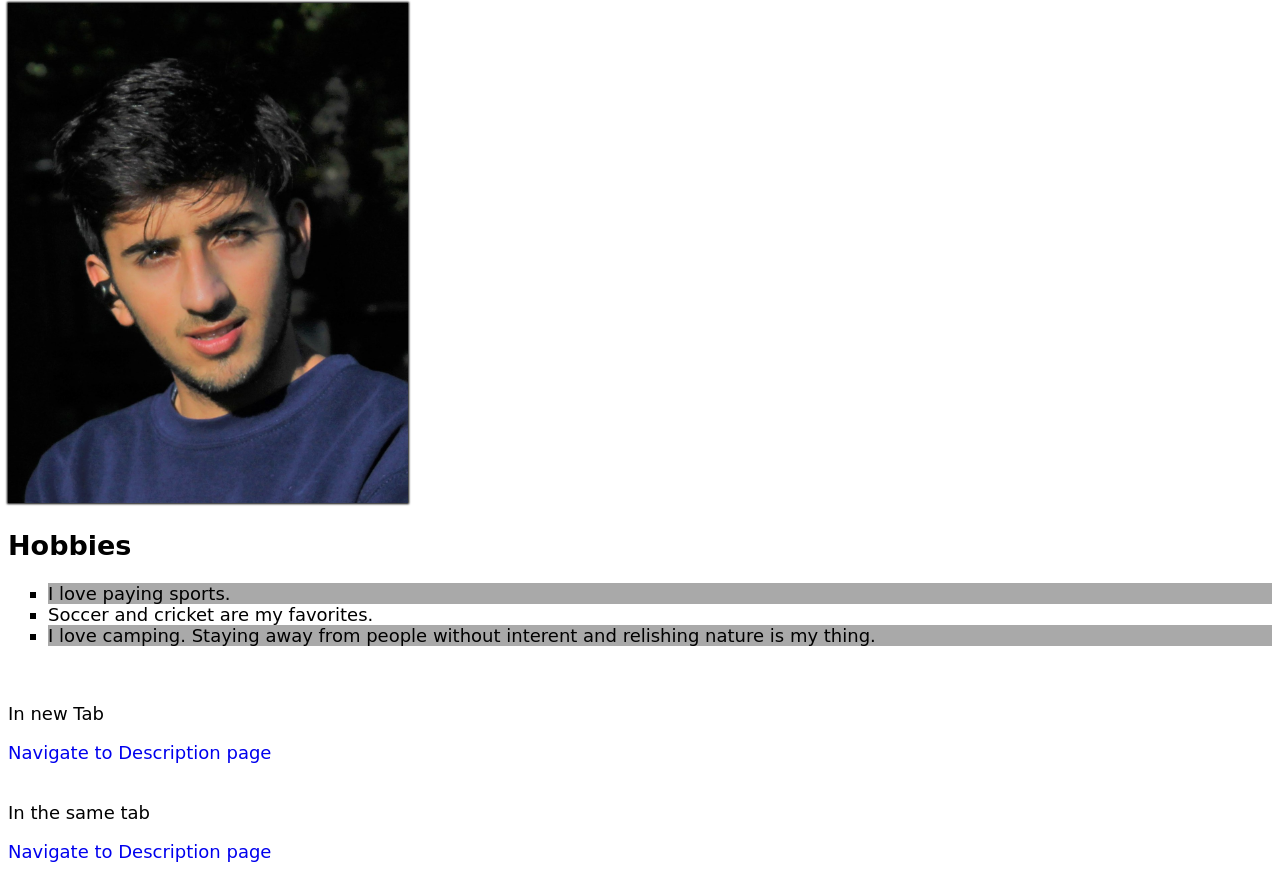
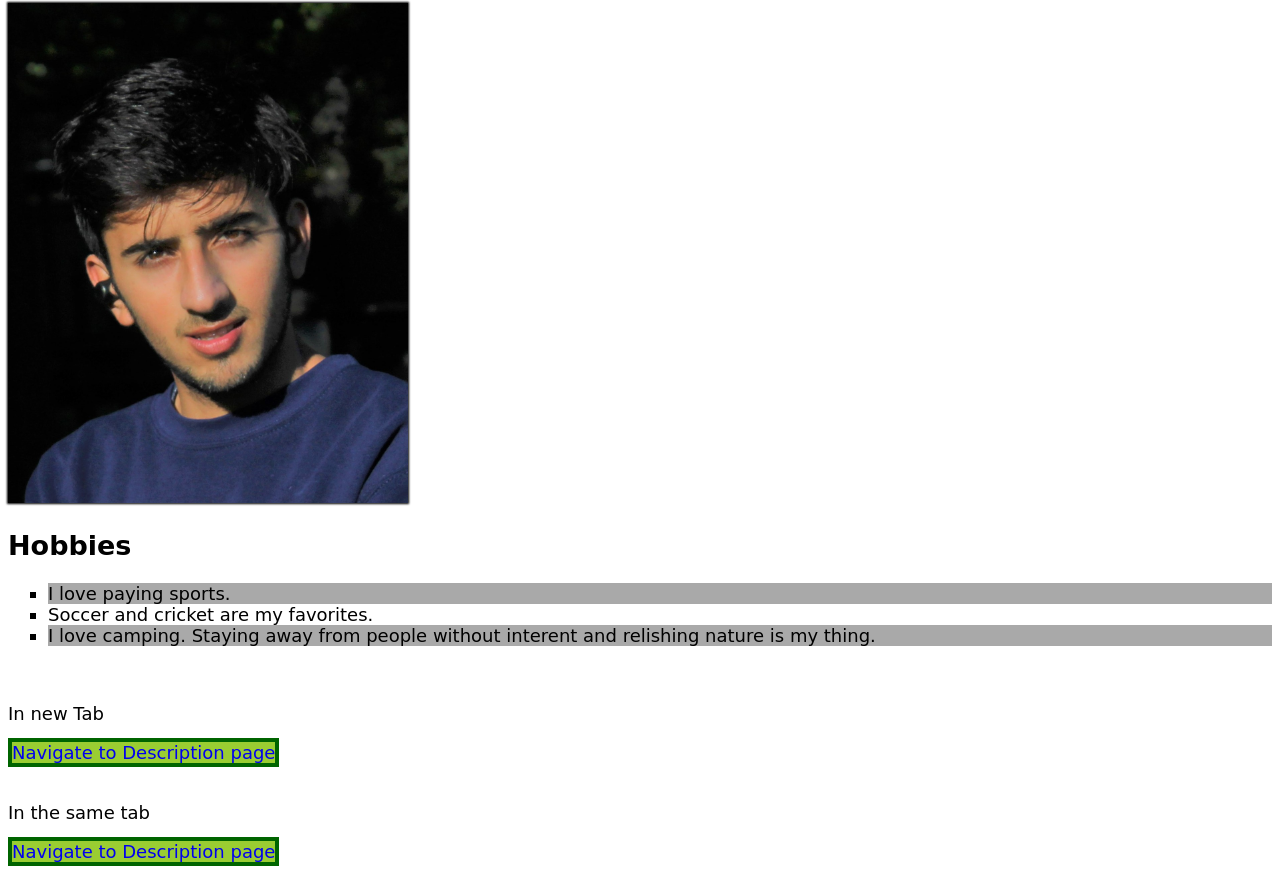
Before and after one commit to zeb00002/zeb00002.github.io, a plain HTML site: page html-assignment/index.html in a window 1280 px wide. Shown: the part 465-1335 px from the top of the page. Drawn offline with Linux system fonts and the light colour scheme.

Commit message:
Hover, BG color of links changed and border added.

```diff
--- a/html-assignment/main.css
+++ b/html-assignment/main.css
@@ -29,4 +29,11 @@ li:nth-child(odd) {
 
 a:link {
     text-decoration: none;
+    background-color:yellowgreen ;
+    border:4px solid darkgreen;
+
 }
+
+a:hover {
+    color:deeppink;
+}
```
